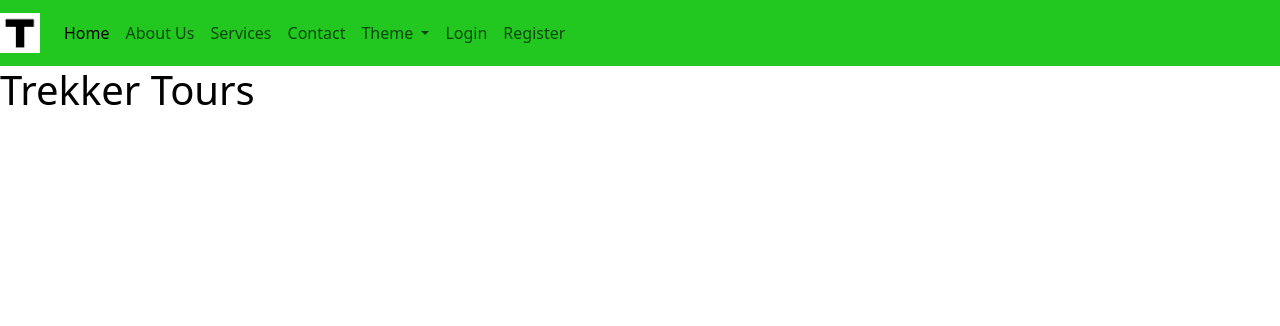
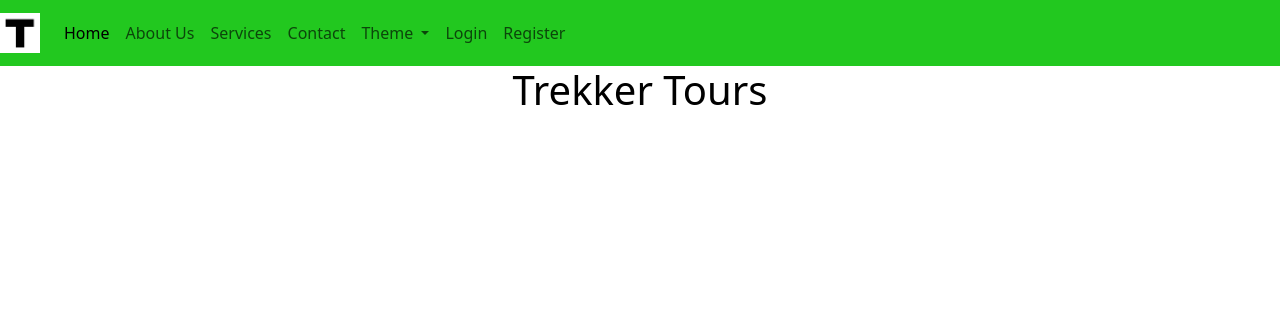
Before and after one commit to Lillliant/COMP3340-Website, a PHP site: page / in a window 1280 px wide. Shown: the top 326 px of the page. Run offline with PHP 8.4, Linux system fonts and the light colour scheme.

Commit message:
Add main.css for styling and update layout.php to include main stylesheet

```diff
--- a/assets/components/layout.php
+++ b/assets/components/layout.php
@@ -2,3 +2,4 @@
 <link href="https://cdn.jsdelivr.net/npm/bootstrap@5.3.7/dist/css/bootstrap.min.css" rel="stylesheet" integrity="sha384-LN+7fdVzj6u52u30Kp6M/trliBMCMKTyK833zpbD+pXdCLuTusPj697FH4R/5mcr" crossorigin="anonymous">
 <script src="https://cdn.jsdelivr.net/npm/bootstrap@5.3.7/dist/js/bootstrap.bundle.min.js" integrity="sha384-ndDqU0Gzau9qJ1lfW4pNLlhNTkCfHzAVBReH9diLvGRem5+R9g2FzA8ZGN954O5Q" crossorigin="anonymous"></script>
 <link rel="stylesheet" href="/3340/assets/css/light.css" id="themeStylesheet">
+<link rel="stylesheet" href="/3340/assets/css/main.css">
--- a/assets/css/main.css
+++ b/assets/css/main.css
@@ -0,0 +1,8 @@
+body {
+  /* TODO: add fonts and other advanced functionalities */
+  text-align: center;
+}
+
+.DDenter-form {
+  text-align: center;
+}
```
